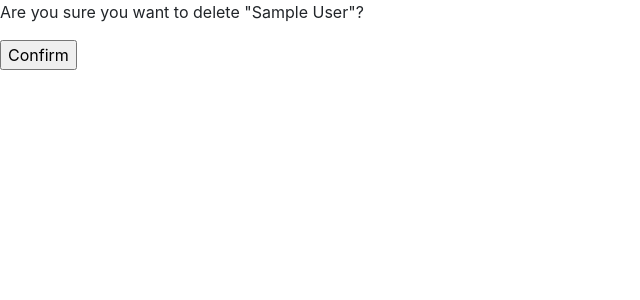
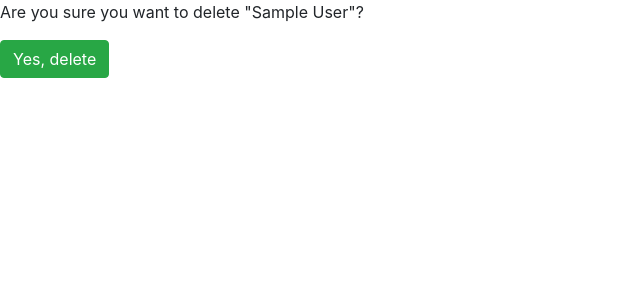
Before and after one commit to Nidenai/python-project-lvl4, a Django app: page /users/1/delete/ in a window 1280 px wide. Shown: the part 56-356 px from the top of the page, without its empty margins (0-640 px from the left). Run offline with Django 4.2, Linux system fonts and the light colour scheme; the visitor is signed in with stand-in values (Sample User, id 1); data comes from the database, SQL or seed files in the repository; some libraries are stand-ins or nearby versions.

Commit message:
fix: hexlet_check (0.0.8)

```diff
--- a/templates/labels/label_delete.html
+++ b/templates/labels/label_delete.html
@@ -7,7 +7,7 @@
 <form method="post">{% csrf_token %}
     <p>Are you sure you want to delete "{{ object }}"?</p>
     {{ form }}
-    <input type="submit" value="Confirm">
+    <button type="submit" class="btn btn-success">{% translate "Yes, delete" %}</button>
 
 </form>
 {% endblock %}
--- a/templates/statuses/status_delete.html
+++ b/templates/statuses/status_delete.html
@@ -9,6 +9,6 @@
 <form method="post">
     {% csrf_token %}
     <p>Are you sure you want to delete "{{ object }}"?</p>
-    <input type="submit" value="Confirm">
+    <button type="submit" class="btn btn-success">{% translate "Yes, delete" %}</button>
 </form>
 {% endblock %}
--- a/templates/tasks/task_delete.html
+++ b/templates/tasks/task_delete.html
@@ -7,6 +7,6 @@
 <form method="post">{% csrf_token %}
     <p>Are you sure you want to delete "{{ object }}"?</p>
     {{ form }}
-    <input type="submit" value="Confirm">
+    <button type="submit" class="btn btn-success">{% translate "Yes, delete" %}</button>
 </form>
 {% endblock %}
--- a/templates/users/user_delete.html
+++ b/templates/users/user_delete.html
@@ -1,12 +1,12 @@
 {% extends 'base.html' %}
 {% load i18n %}
-{% block title %}{% translate "Deleting" %}{% endblock %}
+{% block title %}{% translate "User Delete" %}{% endblock %}
 
 
 {% block content %}
 <form method="post">{% csrf_token %}
     <p>Are you sure you want to delete "{{ object }}"?</p>
     {{ form }}
-    <input type="submit" value="Confirm">
+    <button type="submit" class="btn btn-success">{% translate "Yes, delete" %}</button>
 </form>
 {% endblock %}
--- a/templates/users/user_update.html
+++ b/templates/users/user_update.html
@@ -1,7 +1,7 @@
 {% extends 'base.html' %}
 {% load bootstrap4 %}
 {% load i18n %}
-{% block title %}{% translate "User Delete" %}{% endblock %}
+{% block title %}{% translate "User Update" %}{% endblock %}
 
 
 {% block content %}
```
Also changed, not shown: locale/ru/LC_MESSAGES/django.po, 2 other files.
